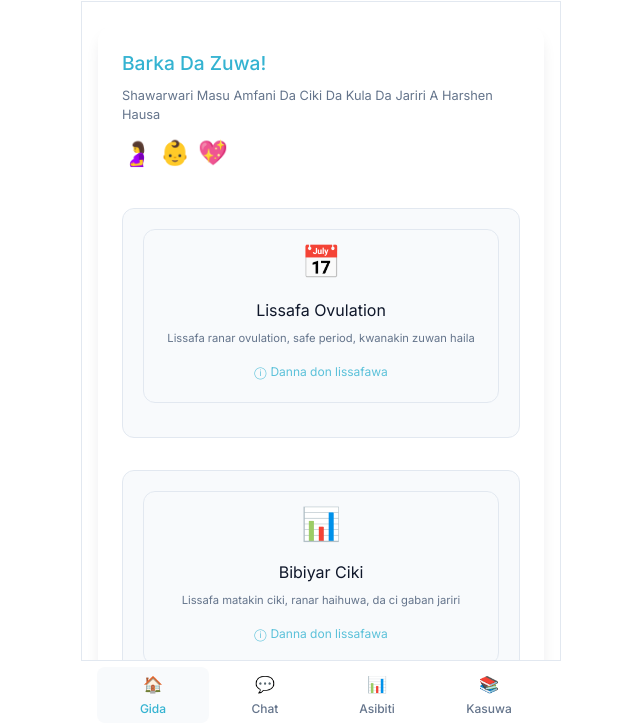
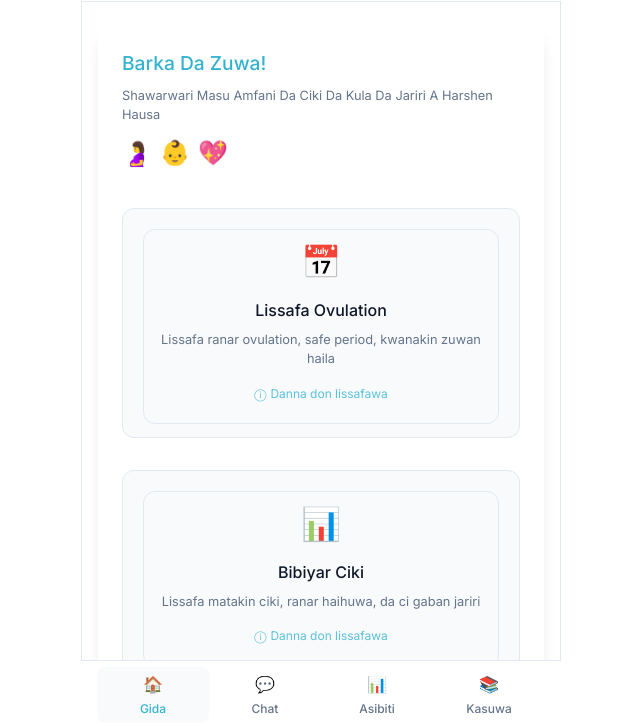
Before and after one commit to iromanurimi/khalil2, a plain HTML site: page index.htm in a window 1280 px wide. Shown: the part 71-797 px from the top of the page, without its empty margins (319-959 px from the left). Drawn offline with Linux system fonts and the light colour scheme.

Commit message:
Update style.css

```diff
--- a/assets/css/style.css
+++ b/assets/css/style.css
@@ -260,14 +260,14 @@ body {
 
 .benefit-card h3 {
     font-size: 1rem;
-    font-weight: 400;
+    font-weight: 500;
     margin-bottom: 0.5rem;
     color: var(--text-primary);
 }
 
 .benefit-card p {
     color: var(--text-secondary);
-    font-size: 0.7rem;
+    font-size: 0.8rem;
     margin-bottom: 1rem;
 }
 
```
